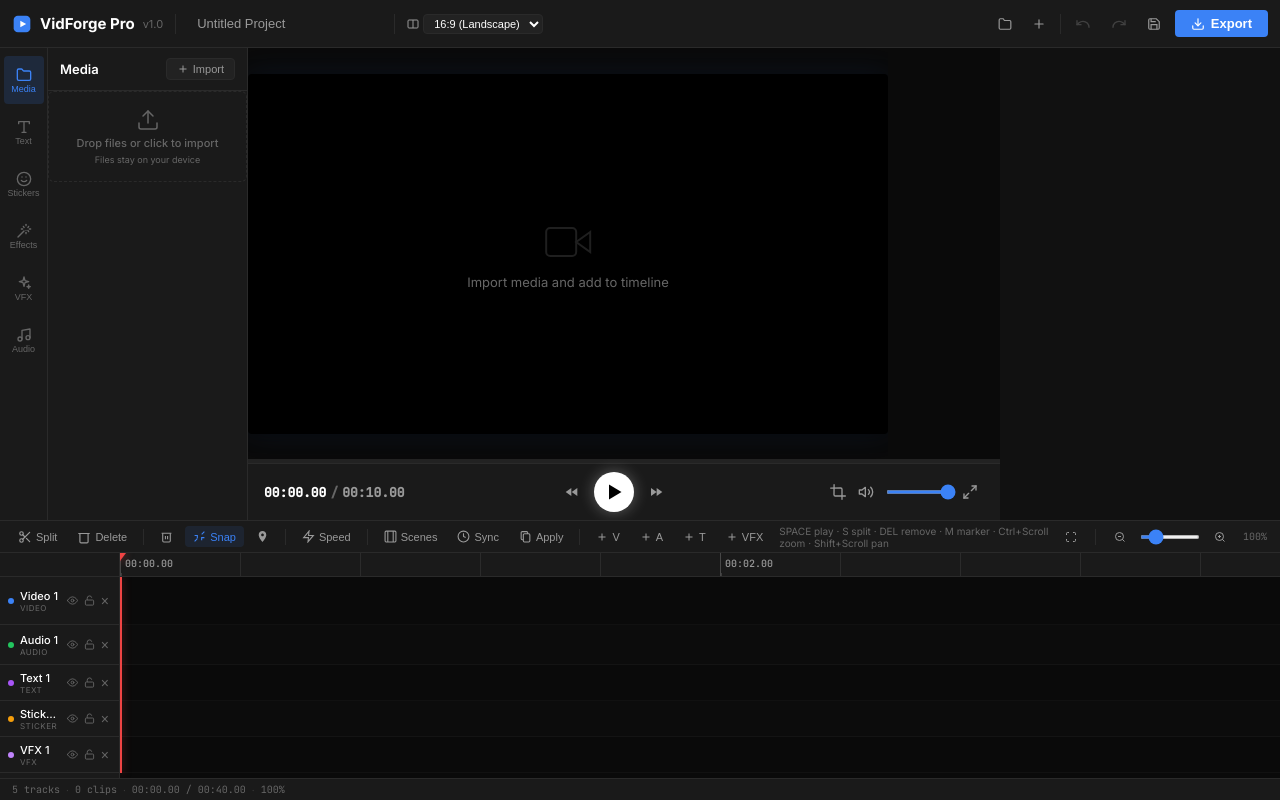
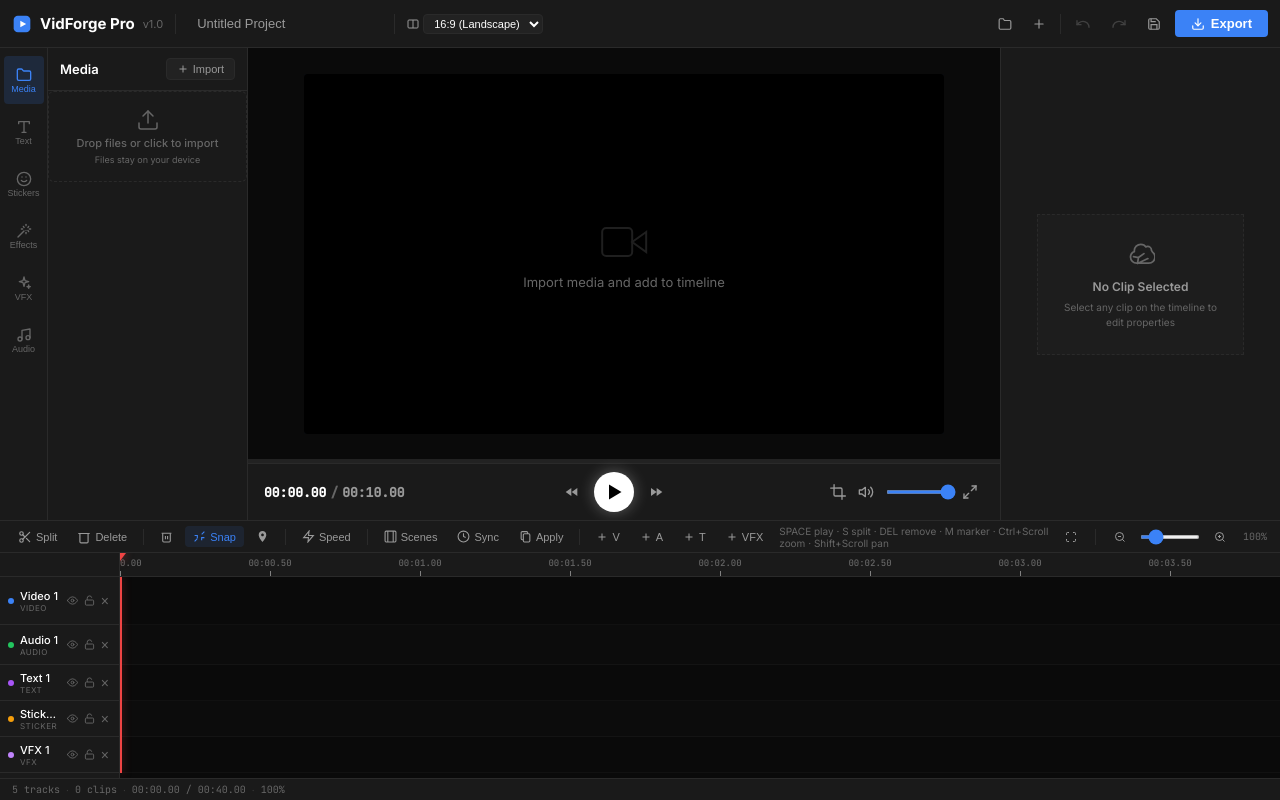
Before and after one commit to sekhizzajuddin/Video-Editor, a React (Vite) app: page / in a window 1280 px wide. Built offline with nearby package versions, Linux system fonts and the light colour scheme.

Commit message:
feat: add InspectorPanel, PreviewCanvas, Timeline components and initial base styles

```diff
--- a/src/components/InspectorPanel.tsx
+++ b/src/components/InspectorPanel.tsx
@@ -441,12 +441,25 @@ export default function InspectorPanel() {
 
   if (!clip) {
     return (
-      <aside className="inspector-panel collapsed">
-        <div className="inspector-empty">
-          <svg width="32" height="32" viewBox="0 0 24 24" fill="none" stroke="currentColor" strokeWidth="1.2" style={{ opacity: 0.3 }}>
-            <circle cx="12" cy="12" r="10"/><line x1="12" y1="8" x2="12" y2="12"/><line x1="12" y1="16" x2="12.01" y2="16"/>
-          </svg>
-          <span className="inspector-empty-text">Select a clip to edit properties</span>
+      <aside className="inspector-panel">
+        <div className="inspector-empty" style={{ flex: 1, display: 'flex', alignItems: 'center', justifyContent: 'center' }}>
+          <div className="inspector-empty-card" style={{
+            border: '1px dashed var(--border)',
+            borderRadius: 'var(--radius-md)',
+            padding: '24px 16px',
+            margin: '0 16px',
+            width: 'calc(100% - 32px)',
+            display: 'flex',
+            flexDirection: 'column',
+            alignItems: 'center',
+            background: 'rgba(255, 255, 255, 0.01)',
+          }}>
+            <svg width="28" height="28" viewBox="0 0 24 24" fill="none" stroke="currentColor" strokeWidth="1.5" style={{ color: 'var(--text-dim)', marginBottom: 12 }}>
+              <path strokeLinecap="round" strokeLinejoin="round" d="M9.813 15.904L9 21l8.904-4.218M9.813 15.904L14.5 12.5M9.813 15.904l-4.218-.813M21 9.75c0-1.855-1.542-3.325-3.375-3.325-.56 0-1.077.14-1.53.385C15.19 5.093 13.565 4.5 11.875 4.5c-3.13 0-5.625 2.616-5.625 5.625 0 .235.014.47.043.7-.638.167-1.229.5-1.728.95C3.398 12.87 3 14.135 3 15.48c0 2.925 2.375 5.3 5.3 5.3h10.4c2.925 0 5.3-2.375 5.3-5.3 0-1.724-.82-3.256-2.1-4.23z" />
+            </svg>
+            <span className="inspector-empty-title" style={{ fontSize: 12, fontWeight: 600, color: 'var(--text-secondary)', marginBottom: 6 }}>No Clip Selected</span>
+            <span className="inspector-empty-text" style={{ fontSize: 10, color: 'var(--text-dim)', lineHeight: 1.5, textAlign: 'center' }}>Select any clip on the timeline to edit properties</span>
+          </div>
         </div>
       </aside>
     );
--- a/src/components/Timeline.tsx
+++ b/src/components/Timeline.tsx
@@ -10,6 +10,36 @@ function formatTimeLumen(sec: number): string {
   const s = Math.floor(sec % 60);
   const ms = Math.floor((sec % 1) * 100);
   return `${m.toString().padStart(2, '0')}:${s.toString().padStart(2, '0')}.${ms.toString().padStart(2, '0')}`;
+}
+
+function getTimelineRulerScale(pxPerSec: number) {
+  const candidateIntervals = [
+    0.01, 0.02, 0.05, 0.1, 0.2, 0.5, 1, 2, 5, 10, 20, 30, 60, 120, 300, 600
+  ];
+  let majorInterval = 10;
+  for (const interval of candidateIntervals) {
+    if (interval * pxPerSec >= 120) {
+      majorInterval = interval;
+      break;
+    }
+  }
+
+  let subdivisions = 5;
+  if (majorInterval === 0.02 || majorInterval === 0.2 || majorInterval === 2 || majorInterval === 20) {
+    subdivisions = 4;
+  } else if (majorInterval === 0.05 || majorInterval === 0.5 || majorInterval === 5 || majorInterval === 50) {
+    subdivisions = 5;
+  } else if (
+    majorInterval === 0.1 || majorInterval === 1 || majorInterval === 10 ||
+    majorInterval === 60 || majorInterval === 120 || majorInterval === 300 || majorInterval === 600
+  ) {
+    subdivisions = 10;
+  }
+
+  const minorInterval = majorInterval / subdivisions;
+  const mediumInterval = subdivisions % 2 === 0 ? majorInterval / 2 : null;
+
+  return { majorInterval, minorInterval, mediumInterval, subdivisions };
 }
 
 const TRACK_HEIGHTS: Record<string, number> = { video: 48, audio: 40, text: 36, sticker: 36, vfx: 36 };
@@ -39,31 +69,24 @@ const Ico = {
 interface CtxMenu { x: number; y: number; clipId: string; }
 interface HoverClip { id: string; mf?: { name: string; thumbnail?: string; duration?: number }; clip: Clip; }
 
-function WaveformBars({ waveform, height }: { waveform: number[]; height: number }) {
+function WaveformBars({ waveform, height, width }: { waveform: number[]; height: number; width: number }) {
   const canvasRef = useRef<HTMLCanvasElement>(null);
 
   useEffect(() => {
-    if (!canvasRef.current || !waveform.length) return;
+    if (!canvasRef.current || !waveform.length || width <= 0) return;
     const canvas = canvasRef.current;
     const ctx = canvas.getContext('2d');
     if (!ctx) return;
 
     const dpr = window.devicePixelRatio || 1;
-    const rect = canvas.getBoundingClientRect();
-    canvas.width = rect.width * dpr;
-    canvas.height = rect.height * dpr;
+    canvas.width = width * dpr;
+    canvas.height = height * dpr;
     ctx.scale(dpr, dpr);
 
-    const width = rect.width;
-    const h = rect.height;
+    const h = height;
     const centerY = h / 2;
 
     ctx.clearRect(0, 0, width, h);
-
-    // CapCut style: vertical bars with mirrored display
-    const barCount = Math.min(waveform.length, Math.floor(width / 2));
-    const barWidth = width / barCount;
-    const gap = 1;
 
     // Draw center line
     ctx.beginPath();
@@ -73,38 +96,56 @@ function WaveformBars({ waveform, height }: { waveform: number[]; height: number
     ctx.lineWidth = 1;
     ctx.stroke();
 
-    // Draw bars - CapCut style
+    const barWidth = 2;
+    const barCount = Math.floor(width / barWidth);
+
+    // Vocal Detection rolling window VAD
+    const vocalActive = new Array(barCount).fill(false);
+    for (let i = 0; i < barCount; i++) {
+      const idx = Math.floor((i / barCount) * waveform.length);
+      const val = Math.abs(waveform[idx] || 0);
+      if (val > 0.12 && val < 0.85) {
+        vocalActive[i] = true;
+      }
+    }
+
+    const smoothedActive = [...vocalActive];
+    const windowSize = 6;
+    for (let i = 0; i < barCount; i++) {
+      let count = 0;
+      for (let w = -windowSize; w <= windowSize; w++) {
+        if (vocalActive[i + w]) count++;
+      }
+      smoothedActive[i] = count > windowSize * 0.7;
+    }
+
     for (let i = 0; i < barCount; i++) {
       const waveIndex = Math.floor((i / barCount) * waveform.length);
       const val = waveform[waveIndex] || 0;
       const absVal = Math.abs(val);
 
-      // Amplitude-based color intensity (louder = brighter)
-      const intensity = Math.min(1, absVal * 1.5 + 0.3);
-
-      // CapCut gradient: brighter in center, darker at edges
-      const r = Math.floor(59 + intensity * 80);
-      const g = Math.floor(130 + intensity * 80);
-      const b = Math.floor(246);
-      const color = `rgba(${r}, ${g}, ${b}, ${intensity + 0.2})`;
-
-      const barHeight = absVal * h * 0.45;
+      const isVocal = smoothedActive[i];
+      const barHeight = Math.max(2, absVal * h * 0.42);
       const x = i * barWidth;
 
-      // Top half (mirrored)
-      ctx.fillStyle = color;
-      ctx.fillRect(x + gap / 2, centerY - barHeight, barWidth - gap, barHeight);
+      // Draw waveform line
+      ctx.fillStyle = isVocal ? 'rgba(16, 185, 129, 0.8)' : 'rgba(59, 130, 246, 0.6)';
+      ctx.fillRect(x + 0.4, centerY - barHeight, 1.2, barHeight * 2);
 
-      // Bottom half (mirrored)
-      ctx.fillRect(x + gap / 2, centerY, barWidth - gap, barHeight);
+      // Draw peak dots
+      if (absVal > 0.5) {
+        ctx.fillStyle = isVocal ? 'rgba(52, 211, 153, 0.9)' : 'rgba(147, 197, 253, 0.9)';
+        ctx.fillRect(x + 0.4, centerY - barHeight - 1, 1.2, 1);
+        ctx.fillRect(x + 0.4, centerY + barHeight, 1.2, 1);
+      }
 
-      // Peak indicator (brighter top edge)
-      if (absVal > 0.5) {
-        ctx.fillStyle = `rgba(255, 255, 255, ${absVal * 0.5})`;
-        ctx.fillRect(x + gap / 2, centerY - barHeight - 1, barWidth - gap, 2);
+      // Underline Vocal Bar at the bottom
+      if (isVocal) {
+        ctx.fillStyle = '#10b981';
+        ctx.fillRect(x, h - 3, barWidth, 3);
       }
     }
-  }, [waveform, height]);
+  }, [waveform, height, width]);
 
   return (
     <canvas
@@ -255,20 +296,37 @@ export default function Timeline() {
   }, [isSelecting, selectionBox, tracks, pxPerSec, setSelectedClipIds, setActiveClipId]);
 
   const rulerMarks = useMemo(() => {
-    const interval = zoom < 0.2 ? 30 : zoom < 0.4 ? 10 : zoom < 0.7 ? 5 : zoom < 1.5 ? 2 : 1;
-    const minor = interval / 5;
-    const marks: { t: number; major: boolean; showLabel?: boolean }[] = [];
-    for (let t = 0; t <= projectDuration + interval; t += minor) {
-      const isMajor = Math.abs(t % interval) < minor / 2;
-      const shouldShowLabel = isMajor || (zoom >= 1.5 && Math.abs(t % 1) < minor / 2) || (zoom >= 3 && Math.abs(t % 0.5) < minor / 2);
-      marks.push({ t: parseFloat(t.toFixed(3)), major: isMajor, showLabel: shouldShowLabel });
+    const { majorInterval, minorInterval, mediumInterval } = getTimelineRulerScale(pxPerSec);
+    const marks: { t: number; type: 'major' | 'medium' | 'minor'; showLabel: boolean }[] = [];
+
+    const step = minorInterval;
+    for (let t = 0; t <= projectDuration + majorInterval; t += step) {
+      const tRounded = parseFloat(t.toFixed(3));
+
+      const isMajor = Math.abs(tRounded % majorInterval) < step / 2 || Math.abs((tRounded % majorInterval) - majorInterval) < step / 2;
+
+      let isMedium = false;
+      if (!isMajor && mediumInterval !== null) {
+        isMedium = Math.abs(tRounded % mediumInterval) < step / 2 || Math.abs((tRounded % mediumInterval) - mediumInterval) < step / 2;
+      }
+
+      const type = isMajor ? 'major' : isMedium ? 'medium' : 'minor';
+      const showLabel = isMajor;
+
+      marks.push({
+        t: tRounded,
+        type,
+        showLabel,
+      });
     }
     return marks;
-  }, [projectDuration, zoom]);
+  }, [projectDuration, pxPerSec]);
 
   // Draggable playhead
   const [isDraggingPlayhead, setIsDraggingPlayhead] = useState(false);
+  const [isDraggingRuler, setIsDraggingRuler] = useState(false);
   const playheadDragRef = useRef(false);
+  const rulerDragRef = useRef(false);
   const pxPerSecRef = useRef(pxPerSec);
   const projectDurationRef = useRef(projectDuration);
   const setCurrentTimeRef = useRef(setCurrentTime);
@@ -286,30 +344,54 @@ export default function Timeline() {
     store.setIsPlaying(false);
   }, []);
 
+  const handleRulerMouseDown = useCallback((e: React.MouseEvent) => {
+    if (e.button !== 0) return;
+    if ((e.target as HTMLElement).closest('.tl-marker')) return;
+    e.preventDefault();
+    rulerDragRef.current = true;
+    setIsDraggingRuler(true);
+    const store = useEditorStore.getState();
+    store.setIsPlaying(false);
+
+    if (tracksRef.current) {
+      const rect = e.currentTarget.getBoundingClientRect();
+      const x = e.clientX - rect.left + tracksRef.current.scrollLeft;
+      const time = Math.max(0, Math.min(x / pxPerSec, projectDuration));
+      setCurrentTime(time);
+    }
+  }, [pxPerSec, projectDuration, setCurrentTime]);
+
   useEffect(() => {
-    if (!playheadDragRef.current) return;
     const onMove = (e: MouseEvent) => {
-      if (!tracksRef.current || !playheadDragRef.current) return;
+      if (playheadDragRef.current && tracksRef.current) {
         const rect = tracksRef.current.getBoundingClientRect();
         const x = e.clientX - rect.left + tracksRef.current.scrollLeft;
         const time = Math.max(0, Math.min(x / pxPerSecRef.current, projectDurationRef.current));
         setCurrentTimeRef.current(time);
+      } else if (rulerDragRef.current && rulerRef.current && tracksRef.current) {
+        const rect = rulerRef.current.getBoundingClientRect();
+        const x = e.clientX - rect.left + tracksRef.current.scrollLeft;
+        const time = Math.max(0, Math.min(x / pxPerSecRef.current, projectDurationRef.current));
+        setCurrentTimeRef.current(time);
+      }
     };
     const onUp = () => {
+      if (playheadDragRef.current) {
         playheadDragRef.current = false;
         setIsDraggingPlayhead(false);
+      }
+      if (rulerDragRef.current) {
+        rulerDragRef.current = false;
+        setIsDraggingRuler(false);
+      }
     };
     window.addEventListener('mousemove', onMove);
     window.addEventListener('mouseup', onUp);
-    return () => { window.removeEventListener('mousemove', onMove); window.removeEventListener('mouseup', onUp); };
+    return () => {
+      window.removeEventListener('mousemove', onMove);
+      window.removeEventListener('mouseup', onUp);
+    };
   }, []);
-
-  const handleRulerClick = (e: React.MouseEvent<HTMLDivElement>) => {
-    if (!tracksRef.current) return;
-    const rect = e.currentTarget.getBoundingClientRect();
-    const x = e.clientX - rect.left + tracksRef.current.scrollLeft;
-    setCurrentTime(Math.max(0, Math.min(pixelsToTime(x), projectDuration)));
-  };
 
   const lastClickedClipRef = useRef<string | null>(null);
 
@@ -496,9 +578,9 @@ export default function Timeline() {
         <div className="tl-ruler-row">
           <div className="tl-corner" style={{ width: HEADER_WIDTH, minWidth: HEADER_WIDTH }} />
           <div className="tl-ruler-scroll" ref={rulerRef}>
-            <div style={{ width: totalWidth, height: RULER_HEIGHT, position: 'relative' }} onClick={handleRulerClick} className="tl-ruler-inner">
+            <div style={{ width: totalWidth, height: RULER_HEIGHT, position: 'relative' }} onMouseDown={handleRulerMouseDown} className="tl-ruler-inner">
               {rulerMarks.map((m, i) => (
-                <div key={i} className={`ruler-mark ${m.major ? 'major' : 'minor'}`} style={{ left: m.t * pxPerSec }}>
+                <div key={i} className={`ruler-mark ${m.type}`} style={{ left: m.t * pxPerSec }}>
                   {m.showLabel && <span className="ruler-label">{formatTimeLumen(m.t)}</span>}
                 </div>
               ))}
@@ -507,7 +589,7 @@ export default function Timeline() {
                   <div className="tl-marker-flag" style={{ background: marker.color }} />
                 </div>
               ))}
-              <div className="playhead-triangle" style={{ left: currentTime * pxPerSec }} />
+              <div className="playhead-triangle" style={{ left: currentTime * pxPerSec, pointerEvents: 'auto', cursor: 'ew-resize' }} onMouseDown={handlePlayheadMouseDown} />
             </div>
           </div>
         </div>
@@ -577,7 +659,7 @@ export default function Timeline() {
                         onMouseEnter={() => setHoverClip({ id: clip.id, mf, clip })}
                         onMouseLeave={() => setHoverClip(null)}>
                         {clip.trackType === 'video' && mf?.thumbnails?.length ? <Filmstrip thumbnails={mf.thumbnails} clipWidth={width} height={h} /> : null}
-                        {(clip.trackType === 'audio' || (clip.trackType === 'video' && mf?.waveform?.length)) && mf?.waveform?.length ? <WaveformBars waveform={mf.waveform} height={h} /> : null}
+                        {(clip.trackType === 'audio' || (clip.trackType === 'video' && mf?.waveform?.length)) && mf?.waveform?.length ? <WaveformBars waveform={mf.waveform} height={h} width={width} /> : null}
                         {clip.textOverlay && <div className="clip-text-label">{clip.textOverlay.text}</div>}
                         {clip.sticker && <div className="clip-sticker-label">{clip.sticker}</div>}
                         {clip.vfxOverlay && <div className="clip-label" style={{ fontSize: 9 }}>✦ {clip.vfxOverlay.type}</div>}
--- a/src/index.css
+++ b/src/index.css
@@ -335,8 +335,9 @@ body {
 }
 
 .preview-canvas-wrap {
-  flex: 1; display: flex; align-items: center; justify-content: center;
+  display: flex; align-items: center; justify-content: center;
   padding: 16px; overflow: hidden; position: relative;
+  margin: auto;
 }
 
 .preview-canvas {
@@ -715,25 +716,23 @@ body {
 }
 
 .ruler-label {
-  position: absolute; top: 4px; left: 4px; font-size: 10px; color: var(--text-secondary);
+  position: absolute; top: 4px; left: 0; transform: translateX(-50%);
+  font-size: 9px; color: var(--text-dim);
   user-select: none; pointer-events: none; font-family: var(--font-mono);
   font-weight: 500;
 }
 .ruler-mark { position: absolute; top: 0; height: 100%; pointer-events: none; }
-.ruler-mark.major {
-  border-left: 1px solid rgba(255,255,255,0.2);
+.ruler-mark.major::before {
+  content: ''; position: absolute; bottom: 0; left: 0; width: 1px; height: 10px;
+  background: rgba(255, 255, 255, 0.45);
 }
-.ruler-mark.major::before {
-  content: '';
-  position: absolute;
-  top: 20px;
-  left: 0;
-  width: 1px;
-  height: 8px;
-  background: rgba(255,255,255,0.15);
+.ruler-mark.medium::before {
+  content: ''; position: absolute; bottom: 0; left: 0; width: 1px; height: 7px;
+  background: rgba(255, 255, 255, 0.25);
 }
-.ruler-mark.minor {
-  border-left: 1px solid rgba(255,255,255,0.08);
+.ruler-mark.minor::before {
+  content: ''; position: absolute; bottom: 0; left: 0; width: 1px; height: 4px;
+  background: rgba(255, 255, 255, 0.15);
 }
 
 /* Tracks */
```
Also changed, not shown: src/components/PreviewCanvas.tsx (+36 -15 lines). Lines whose indentation alone changed are shown as unchanged.
